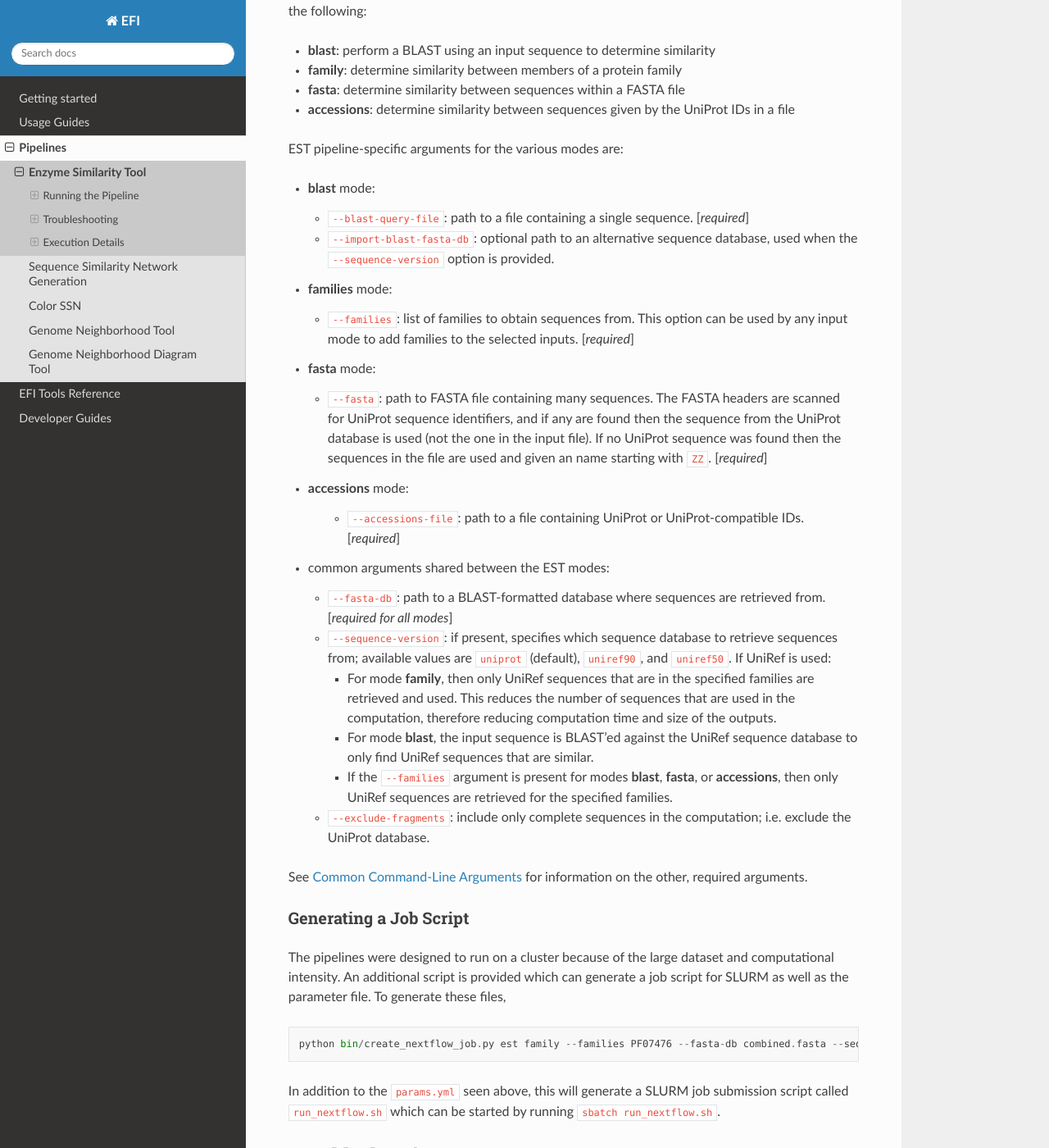
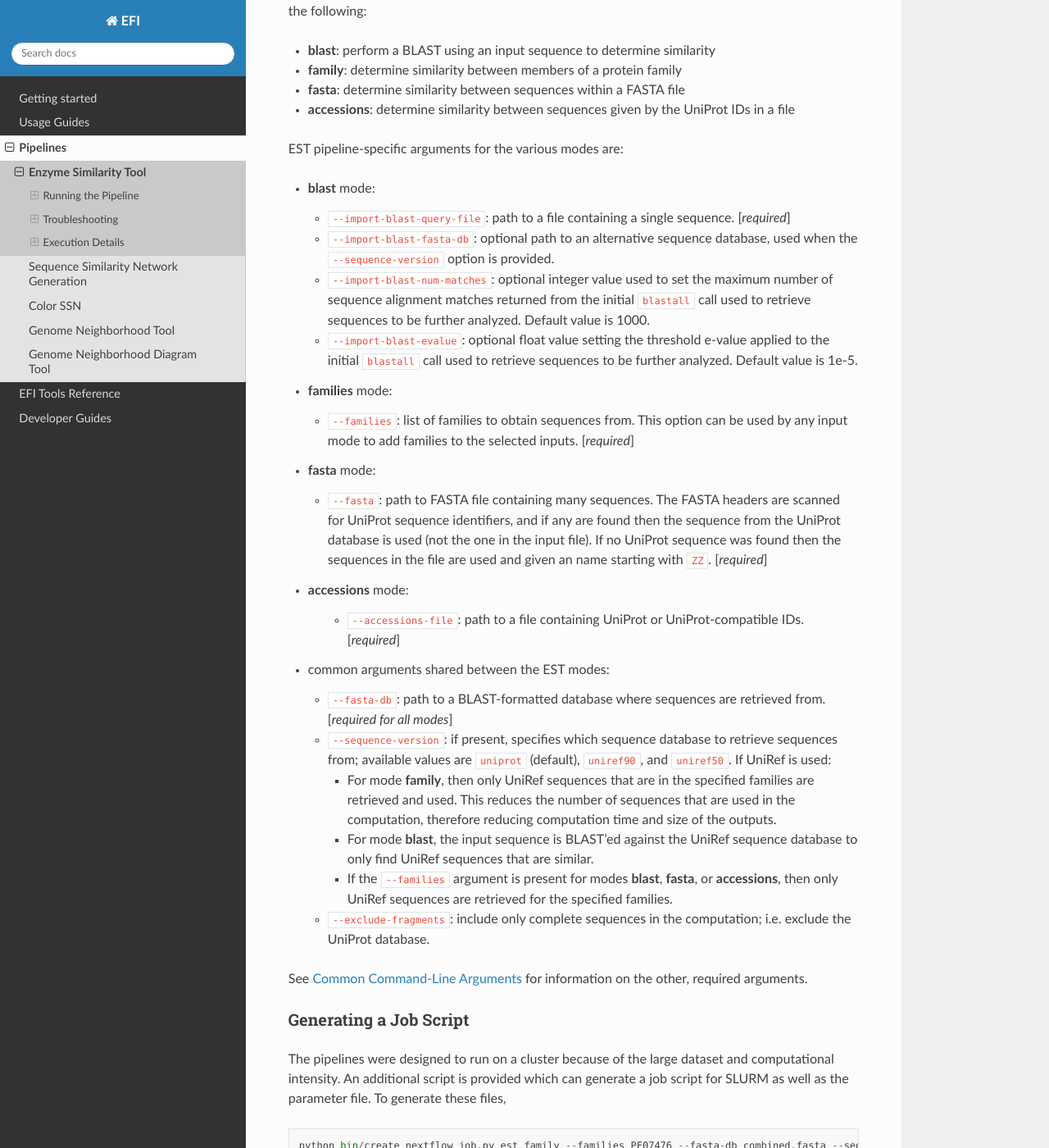
Before and after one commit to EnzymeFunctionInitiative/EST, a Sphinx documentation site: the page built from docs/source/pipelines/est/index.rst, in a window 1280 px wide and 1400 px high, scrolled down 713 px. Shown: the whole window at 82% size. Built offline with Sphinx 7.4.7 and the Read the Docs theme 3.1.0, drawn with Linux system fonts in a browser that asks for light colours; some of the changed text lies outside the part shown.

Commit message:
update blast import mode arguments

```diff
--- a/docs/source/pipelines/est/index.rst
+++ b/docs/source/pipelines/est/index.rst
@@ -43,11 +43,21 @@ EST pipeline-specific arguments for the various modes are:
 
 * **blast** mode:
 
-  * ``--blast-query-file``: path to a file containing a single sequence.
+  * ``--import-blast-query-file``: path to a file containing a single sequence.
     [*required*]
 
   * ``--import-blast-fasta-db``: optional path to an alternative sequence
     database, used when the ``--sequence-version`` option is provided.
+
+  * ``--import-blast-num-matches``: optional integer value used to set the
+    maximum number of sequence alignment matches returned from the initial
+    ``blastall`` call used to retrieve sequences to be further analyzed.
+    Default value is 1000.
+
+  * ``--import-blast-evalue``: optional float value setting the threshold
+    e-value applied to the initial ``blastall`` call used to retrieve sequences
+    to be further analyzed. Default value is 1e-5.
+
 
 * **families** mode:
 
@@ -123,7 +133,7 @@ usage with ``--duckdb-memory-limit``.  DuckDB generally does a good job of
 swapping results to disk if it is memory constrained but some operations
 require some minimum amount of memory.  If these solutions did not solve the
 problem, try using the newest version of DuckDB (which may require manually
-building the docker image) or decreasing the number of ``--blast-matches``
+building the docker image) or decreasing the number of ``--blast-num-matches``
 which will reduce the total number of edges processed.  Multiplexing will also
 reduce the number of sequences analyzed and can help solve these errors.
 
```
